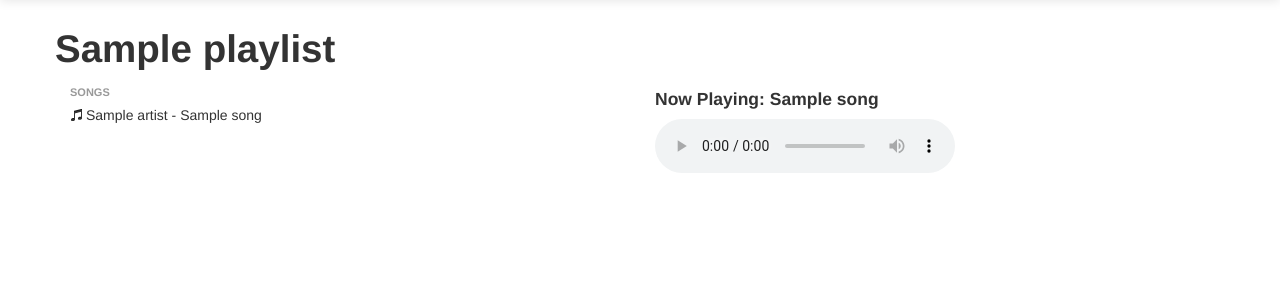
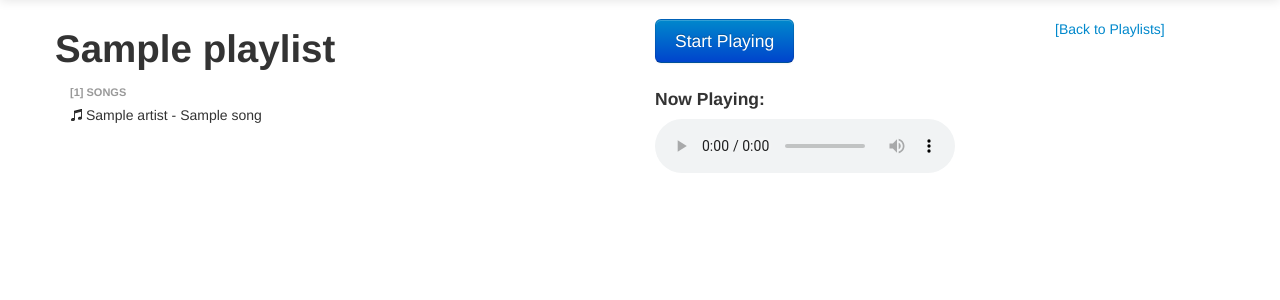
Before and after one commit to jcastill0/musiclib, a Django app: page /musiclib/playlist/play/1/ in a window 1280 px wide. Shown: the part 41-341 px from the top of the page. Run offline with Django 3.2, Linux system fonts and the light colour scheme; tables that the repository leaves empty hold one stand-in row (values such as "Sample post").

Commit message:
first working javascript

```diff
--- a/musiclib/views.py
+++ b/musiclib/views.py
@@ -120,8 +120,10 @@
     songs = playlist.songs.all()
     if (songs):
 	oneSong = songs[0]
+	logger.debug('Path=%r' % oneSong.file)
     return render_to_response('musiclib/playlist/playlist.html', {
         'playlist': playlist,
         'songs': songs,
+	'songCnt': playlist.songs.count(),
         'fixedSong': oneSong,
         }, RequestContext(request))
--- a/templates/musiclib/playlist/addPlaylist.html
+++ b/templates/musiclib/playlist/addPlaylist.html
@@ -33,7 +33,7 @@
 	    <a class="brand" href="#">My Music Library</a>
 	    <div class="nav-collapse collapse">
 		<ul class="nav">
-		    <li class="active"><a href="/musicapp/musiclib/">Home</a></li>
+		    <li class="active"><a href="/musicapp/musiclib/playlist/">Home</a></li>
 		    <li><a href="#about">About</a></li>
 		    <li><a href="#contact">Contact</a></li>
 		</ul>
--- a/templates/musiclib/playlist/playlist.html
+++ b/templates/musiclib/playlist/playlist.html
@@ -33,7 +33,7 @@
 	    <a class="brand" href="#">My Music Library</a>
 	    <div class="nav-collapse collapse">
 		<ul class="nav">
-		    <li class="active"><a href="/musicapp/musiclib/">Home</a></li>
+		    <li class="active"><a href="/musicapp/musiclib/playlist">Home</a></li>
 		    <li><a href="#about">About</a></li>
 		    <li><a href="#contact">Contact</a></li>
 		</ul>
@@ -46,22 +46,32 @@
       </div>
     </div>
     <div class="container">
-      <h1>{{ playlist.name }}</h1>
       <div class="row">
 	<div class="span6">
-          <ul class="nav nav-list">
-            <li class="nav-header">Songs</li>
+	  <h1>{{ playlist.name }}</h1>
+	</div>
+	<div class="span4">
+	  <button class="btn btn-large btn-primary" type="button" onClick="startPlaying();">Start Playing</button>
+	</div>
+	<div class="span2">
+	  <a href="/musicapp/musiclib/playlist/">[Back to Playlists]</a>
+	</div>
+      </div>
+      <div class="row">
+	<div class="span6">
+          <ul class="nav nav-list" id="SongListID">
+            <li class="nav-header">[{{ songCnt}}] Songs</li>
 	    {% if songs %}
 	      {% for song in songs %}
-	    <li><i class="icon-music"></i>{{ song.artist.name }} - {{ song.name }}</li>
+	    <li id="id_{{song.id}}"><i class="icon-music"></i>{{ song.artist.name }} - {{ song.name }}</li>
 	      {% endfor %}
 	    {% endif %}
 	  </ul>
         </div>
 	<div class="span6">
 	  {% if songs %}
-	  <h4>Now Playing: {{fixedSong.name}}</h4>
-	  <audio src="/static/{{ fixedSong.file }}" controls>
+	  <h4 id="NowPlayingID">Now Playing: </h4>
+	  <audio id="AudioPlayerID" src="/static/{{ fixedSong.file }}" controls>
 	  </audio>
 	  {% endif %}
 	</div>
@@ -70,7 +80,45 @@
 
     <script src="/static/js/jquery.min.js"></script>
     <script src="/static/js/bootstrap.min.js"></script>
-
+    <script type="text/javascript">
+    $.Song = function (id, name, path, artist) {
+	this.id = id;
+	this.name = name;
+	this.path = path;
+	this.artist = artist;
+    };
+    $.PlayList = function (name) {
+	this.name = name;
+	this.songs = [];
+	this.currentSongIX = 0;
+    };
+    var playlist = new $.PlayList('{{ playlist.name }}');
+    (function() {
+	var currSong;
+	{% for song in songs %}
+	currSong = new $.Song({{song.id}},
+		'{{song.name}}','/static/{{song.file}}',
+		'{{song.artist.name}}');
+	playlist.songs.push(currSong);
+	{% endfor %}
+    })();
+    function playNextSong(player) {
+      if (playlist.currentSongIX >= playlist.songs.length)
+	  return;
+      $('#NowPlayingID').text(
+		'Now Playing: ' + playlist.songs[playlist.currentSongIX].name);
+      player.src = playlist.songs[playlist.currentSongIX].path;
+      player.play();
+      playlist.currentSongIX++;
+    }
+    function startPlaying() {
+	var player = document.getElementById("AudioPlayerID");
+	player.addEventListener('ended', function() {
+		playNextSong(player);
+		}, false);
+	playNextSong(player);
+    };
+    </script>
   </body>
 
 </html>
```
Also changed, not shown: 2 other files.
